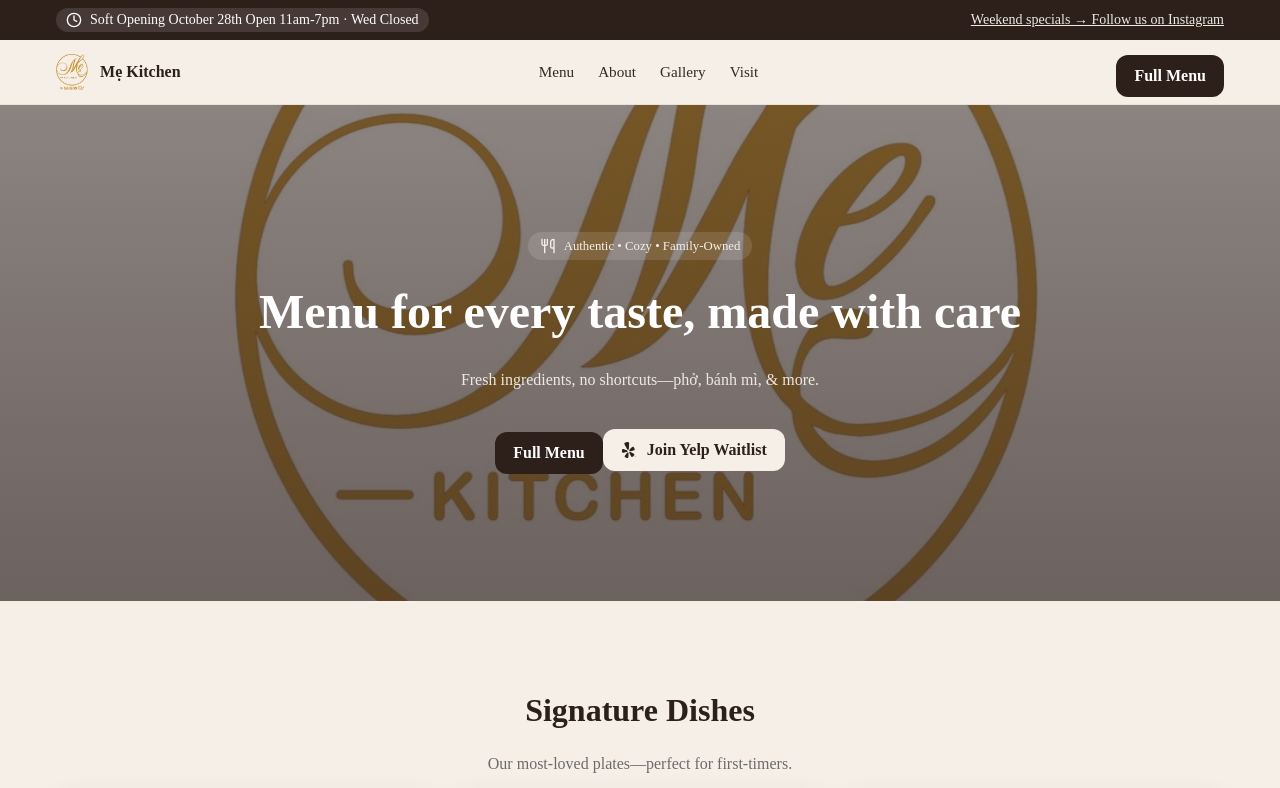
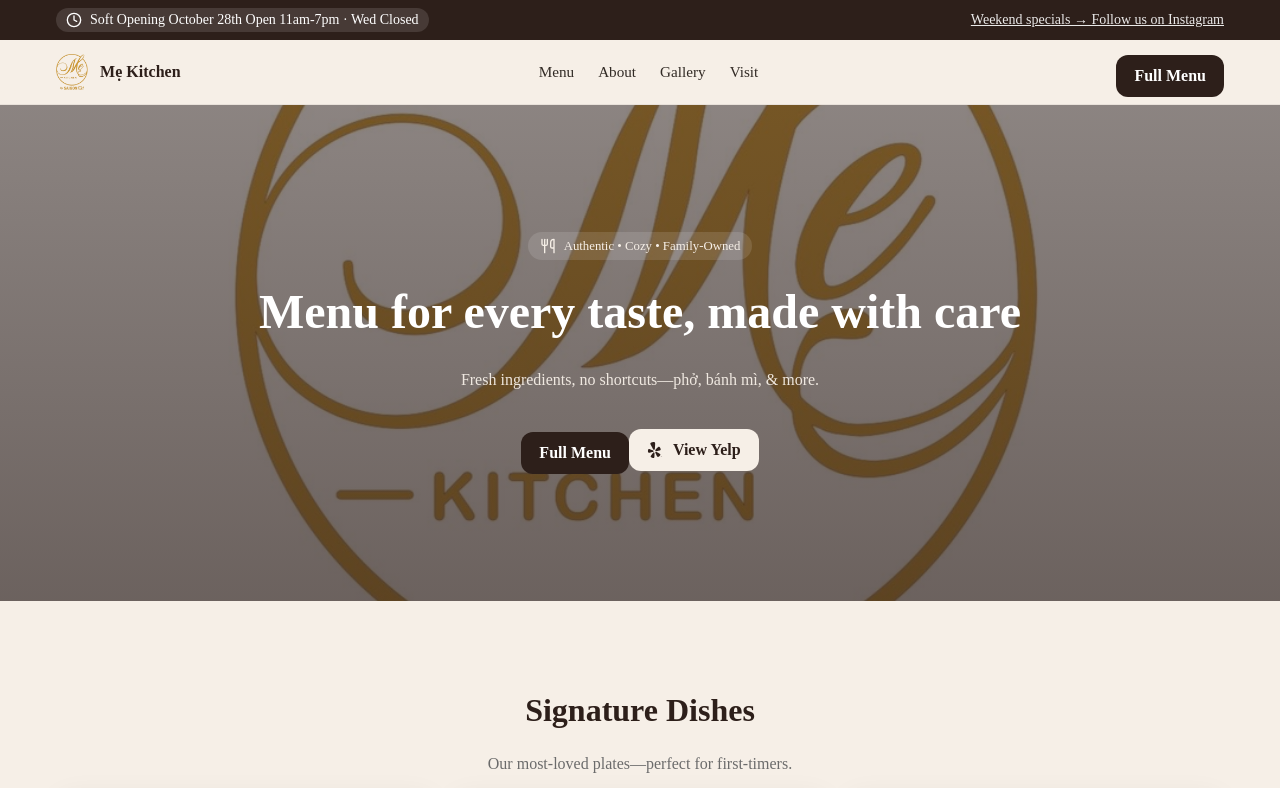
Before and after one commit to StevenH01/me-kitchen, a React (Create React App) app: page / in a window 1280 px wide. Shown: the top 788 px of the page. Built offline with nearby package versions, Linux system fonts and the light colour scheme; grey boxes are pictures that could not be loaded.

Commit message:
fixed to view yelp

```diff
--- a/src/App.js
+++ b/src/App.js
@@ -11,8 +11,8 @@ import Menu from "./pages/Menu";
 const RESTAURANT_NAME = "Mẹ Kitchen";
 const PHONE = "(279) 345-0727";
 const ADDRESS = "2610 Fair Oaks Blvd, Sacramento, CA 95864";
-const WAITLIST_URL = "https://www.yelp.com/biz/me-s-kitchen-sacramento?osq=me+kitchen"; // replace with your Yelp waitlist if you have one
-const INSTAGRAM_URL = "https://www.instagram.com/mes_kitchen_/";         // replace with your IG
+const WAITLIST_URL = "https://www.yelp.com/biz/me-s-kitchen-sacramento?osq=me+kitchen";
+const INSTAGRAM_URL = "https://www.instagram.com/mes_kitchen_/";
 const MAPS_URL  = `https://www.google.com/maps/search/?api=1&query=${encodeURIComponent(ADDRESS)}`;
 const HOURS = [
   { day: "Mon", time: "11:00 AM – 7:00 PM" },
@@ -132,7 +132,7 @@ function VietnameseRestaurantSite() {
           <div className="hero-cta">
             <Link to="/menu" className="btn btn--brown">Full Menu</Link>
             <a href={WAITLIST_URL} className="btn btn--light" target="_blank" rel="noreferrer">
-              <SiYelp {...iconSm} /> Join Yelp Waitlist
+              <SiYelp {...iconSm} /> View Yelp
             </a>
           </div>
         </div>
@@ -267,7 +267,7 @@ function VietnameseRestaurantSite() {
             <a href={`tel:${tel}`} className="link"><LuPhone {...iconSm} /> {PHONE}</a>
             <div className="mini-cta">
               <a href={WAITLIST_URL} className="btn btn--gold" target="_blank" rel="noreferrer">
-                <SiYelp {...iconSm} /> Join Yelp Waitlist
+                <SiYelp {...iconSm} /> View Yelp
               </a>
             </div>
           </div>
```
